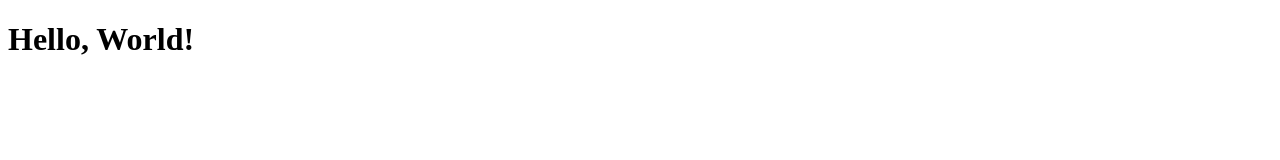
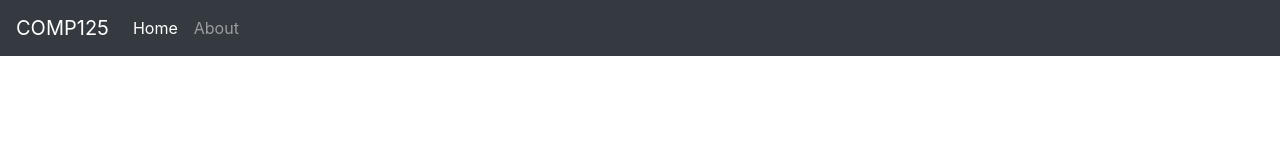
Before and after one commit to CentennialCollege/COMP125-S2018-Lesson1A, a plain HTML site: page index.html in a window 1280 px wide. Drawn offline with Linux system fonts and the light colour scheme.

Commit message:
added bootstrap navbar

```diff
--- a/index.html
+++ b/index.html
@@ -6,12 +6,32 @@
     <meta http-equiv="X-UA-Compatible" content="ie=edge">
     <title>COMP125 - Welcome!</title>
     <!-- CSS Section -->
+    <link rel="stylesheet" href="./Scripts/lib/bootstrap/css/bootstrap.min.css">
     <link rel="stylesheet" href="./Content/app.css">
 </head>
 <body>
-    <h1>Hello, World!</h1>
+    <!-- Main Nav -->
+    <nav class="navbar navbar-expand-lg navbar-dark bg-dark">
+        <a class="navbar-brand" href="#">COMP125</a>
+        <button class="navbar-toggler" type="button" data-toggle="collapse" data-target="#navbarSupportedContent" aria-controls="navbarSupportedContent" aria-expanded="false" aria-label="Toggle navigation">
+          <span class="navbar-toggler-icon"></span>
+        </button>
+
+        <div class="collapse navbar-collapse" id="navbarSupportedContent">
+          <ul class="navbar-nav mr-auto">
+            <li class="nav-item active">
+              <a class="nav-link" href="./index.html">Home <span class="sr-only">(current)</span></a>
+            </li>
+            <li class="nav-item">
+              <a class="nav-link" href="#">About</a>
+            </li>
+          </ul>
+        </div>
+      </nav>
 
     <!-- JavaScript Section -->
+    <script src="./Scripts/lib/jquery/jquery-3.3.1.min.js"></script>
+    <script src="./Scripts/lib/bootstrap/js/bootstrap.min.js"></script>
     <script src="./Scripts/app.js"></script>
 </body>
 </html>
```
